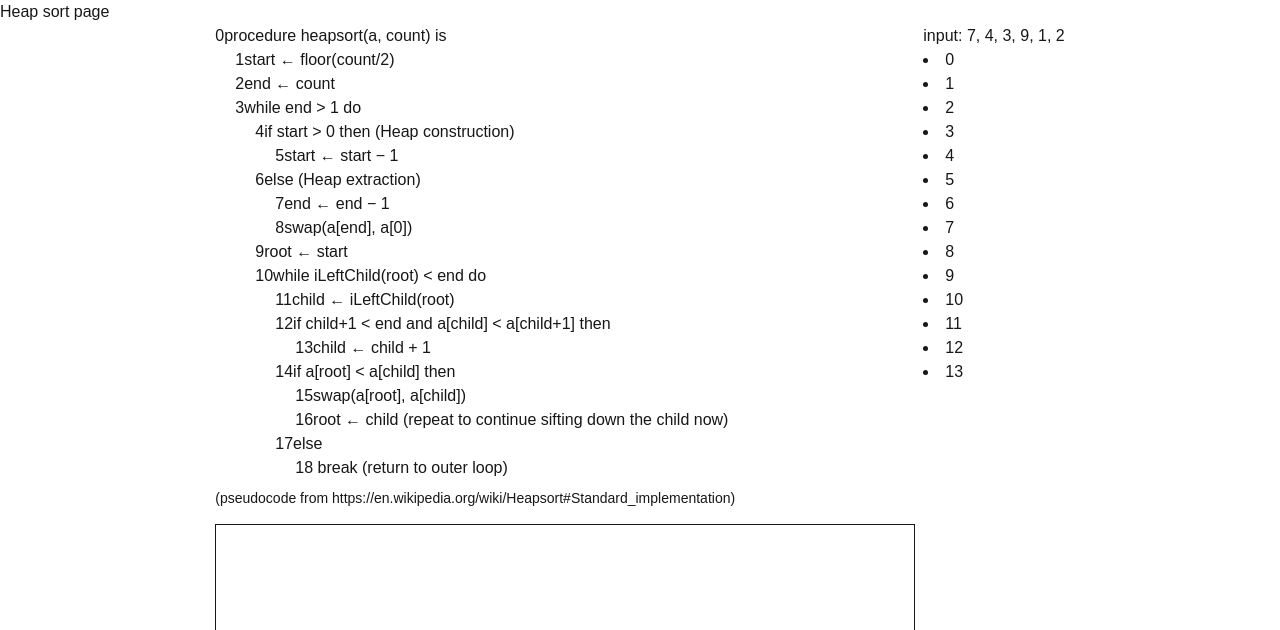
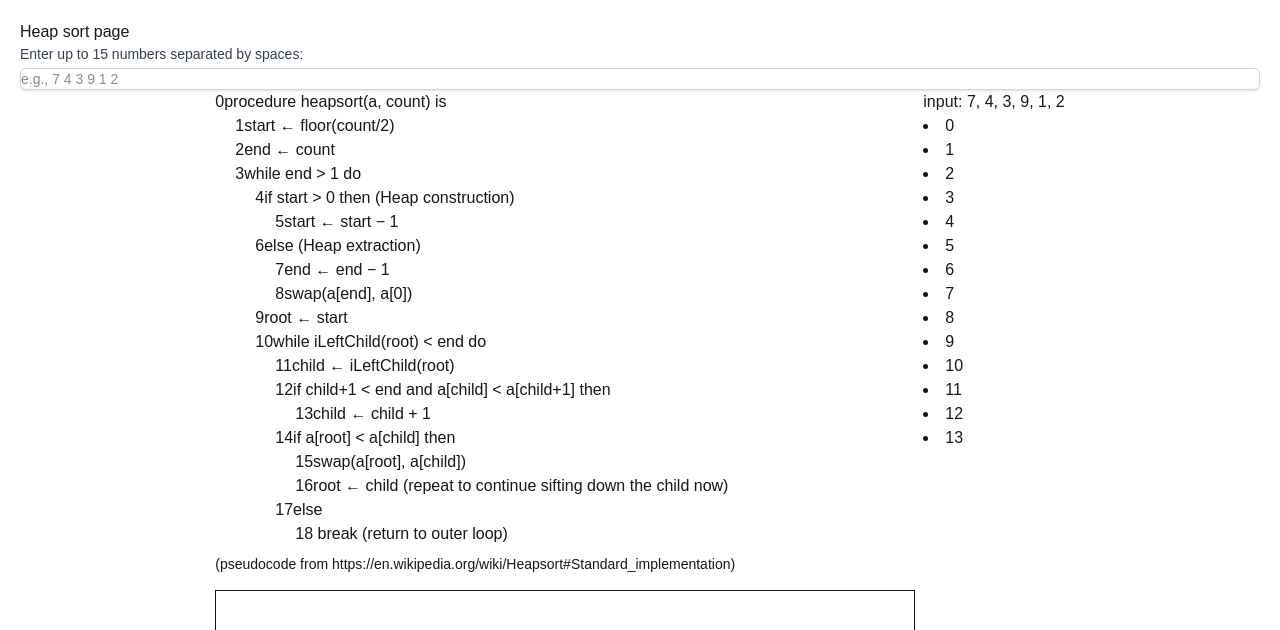
Before and after one commit to angihe93/algo-app, a Next.js app: page /heapsort in a window 1280 px wide. Shown: the top 630 px of the page. Built offline with nearby package versions, Linux system fonts and the light colour scheme.

Commit message:
allow user input up to 15 elements

```diff
--- a/src/app/heapsort/page.tsx
+++ b/src/app/heapsort/page.tsx
@@ -12,13 +12,15 @@ export default function HeapSortPage() {
     const [steps, setSteps] = useState<AlgoStep[]>([])
     const [allFrames, setAllFrames] = useState<JSX.Element[]>([])
     // 15 elements max would fit in svg frame
-    const inputArray = [7, 4, 3, 9, 1, 2]
+    const [inputArray, setInputArray] = useState<number[]>([7, 4, 3, 9, 1, 2])
     // const inputArray = [7, 4, 3, 9, 1, 2, 7, 4, 3, 9, 1, 2, 7, 4, 3]
     const [selectedFrame, setSelectedFrame] = useState<JSX.Element>()
     const [selectedFrameIdx, setSelectedFrameIdx] = useState<number>()
     const [currArray, setCurrArray] = useState<number[]>(inputArray)
     const [nodes, setNodes] = useState<JSX.Element[]>([])
     const [branches, setBranches] = useState<JSX.Element[]>([])
+    const [userInput, setUserInput] = useState("")
+    const [error, setError] = useState("")
 
     const fetchHeapSort = async (input: number[]) => {
         const response = await fetch('/api/heapsort', {
@@ -95,7 +97,7 @@ export default function HeapSortPage() {
 
     useEffect(() => {
         fetchHeapSort(inputArray)
-    }, [])
+    }, [inputArray])
 
     useEffect(() => {
         if (steps.length > 0) {
@@ -229,12 +231,44 @@ export default function HeapSortPage() {
         console.log("nodes", nodes)
     }, [nodes])
 
+    useEffect(() => {
+        setCurrArray(userInput.trim().split(/\s+/).map(Number))
+    }, [userInput])
+
 
     return (
-        <div>
+        <div className="m-5">
             Heap sort page
 
             {/* array input, limit to 15 elements max, preformat for user so only numbers need to be entered */}
+            <div>
+                <label htmlFor="arrayInput" className="block text-sm font-medium text-gray-700">
+                    Enter up to 15 numbers separated by spaces:
+                </label>
+                <input
+                    id="arrayInput"
+                    type="text"
+                    value={userInput}
+                    onChange={(e) => {
+                        const value = e.target.value;
+                        setUserInput(value);
+
+                        // Validate input
+                        const numbers = value.trim().split(/\s+/).map(Number);
+                        if (numbers.some(isNaN)) {
+                            setError("Input must contain only numbers separated by spaces.");
+                        } else if (numbers.length > 15) {
+                            setError("You can only enter up to 15 numbers.");
+                        } else {
+                            setError("");
+                            setInputArray(numbers); // Update inputArray state
+                        }
+                    }}
+                    placeholder="e.g., 7 4 3 9 1 2"
+                    className="mt-1 block w-full border border-gray-300 rounded-md shadow-sm focus:ring-indigo-500 focus:border-indigo-500 sm:text-sm"
+                />
+                {error && <p className="text-red-500 text-sm mt-1">{error}</p>}
+            </div>
 
             <div className="flex gap-2 justify-center text-left">
                 <div>
```
